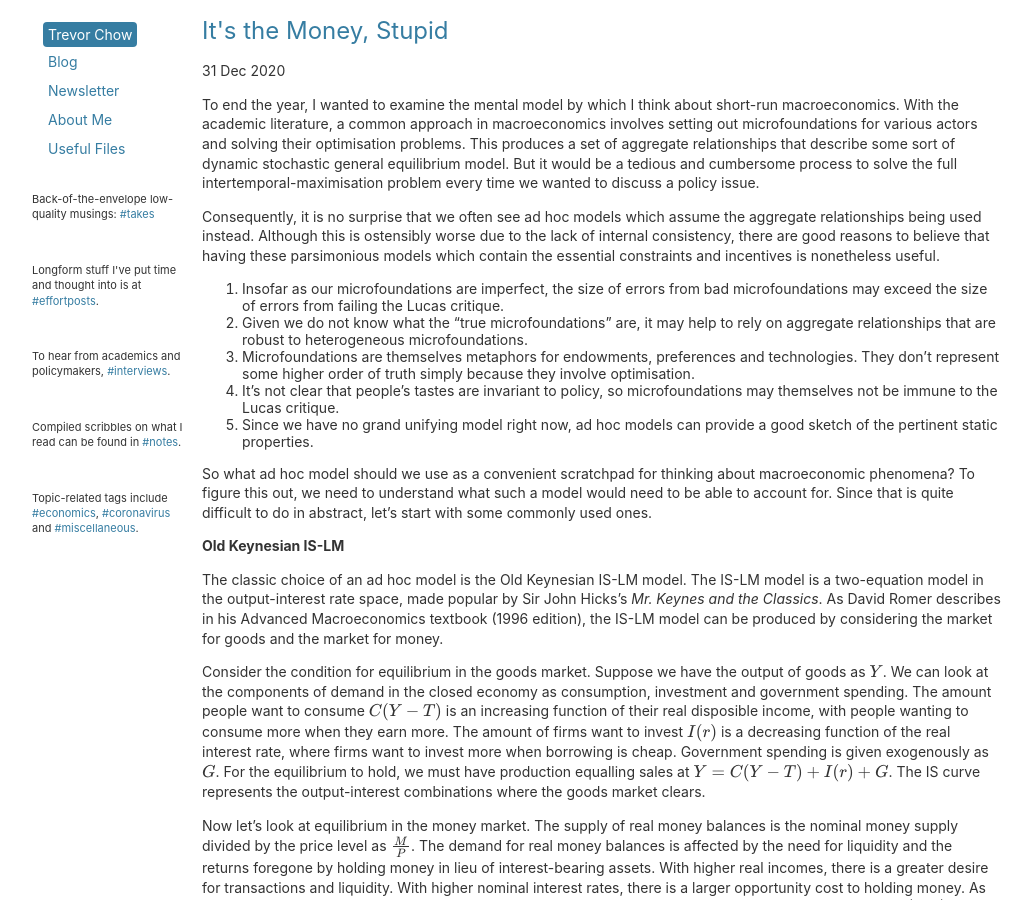
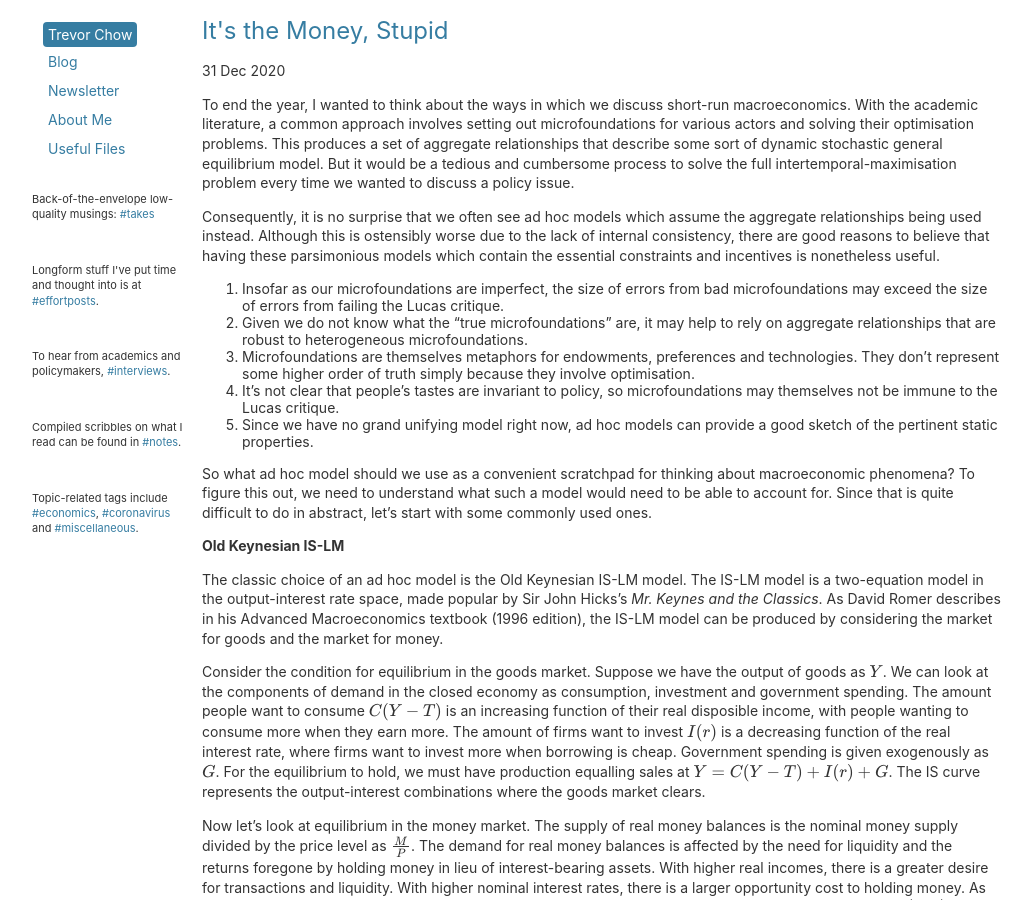
Before and after one commit to tmychow/tmychow.github.io, a Jekyll site: the page built from _posts/2020-12-31-it's-the-money-stupid.md, in a window 1280 px wide and 900 px high. Shown: the whole window, without its empty margins (28-1059 px from the left). Built offline with Jekyll 4.4.1, drawn with Linux system fonts in a browser that asks for light colours; formulas are drawn with MathJax 3.

Commit message:
Update 2020-12-31-it's-the-money-stupid.md

```diff
--- a/_posts/2020-12-31-it's-the-money-stupid.md
+++ b/_posts/2020-12-31-it's-the-money-stupid.md
@@ -5,7 +5,7 @@ date: 2020-12-31
 tags: economics effortposts
 ---
 
-To end the year, I wanted to examine the mental model by which I think about short-run macroeconomics. With the academic literature, a common approach in macroeconomics involves setting out microfoundations for various actors and solving their optimisation problems. This produces a set of aggregate relationships that describe some sort of dynamic stochastic general equilibrium model. But it would be a tedious and cumbersome process to solve the full intertemporal-maximisation problem every time we wanted to discuss a policy issue.
+To end the year, I wanted to think about the ways in which we discuss short-run macroeconomics. With the academic literature, a common approach involves setting out microfoundations for various actors and solving their optimisation problems. This produces a set of aggregate relationships that describe some sort of dynamic stochastic general equilibrium model. But it would be a tedious and cumbersome process to solve the full intertemporal-maximisation problem every time we wanted to discuss a policy issue.
 
 Consequently, it is no surprise that we often see ad hoc models which assume the aggregate relationships being used instead. Although this is ostensibly worse due to the lack of internal consistency, there are good reasons to believe that having these parsimonious models which contain the essential constraints and incentives is nonetheless useful.
 
@@ -49,7 +49,7 @@ $$ \text{AD curve}: y = \frac{h}{b+h}g + \frac{b}{b+h} (m-p)$$
 
 [George Akerlof describes](https://eml.berkeley.edu/~webfac/akerlof/e202_f07/lecture1.pdf) the three important questions of macroeconomics in the short run as the level of output, interest rates and prices, as well as how these are affected by the environment, fiscal policy and monetary policy. Unfortunately, an AD curve isn't enough to answer these questions, because its IS-LM foundations assume a fixed price level. We need to close out the model with a way of describing the aggregate supply of goods.
 
-This can be done in a few ways. The traditional Keynesian approach is to have a production function of $Y=F(N)$, where $N$ is the level of employment. Money wages are set at $\bar{w}$. The production function exhibits a positive marginal product with $F'(N)>0$ and a diminishing marginal product with $F''(N)<0$. Employers will hire up till the point where the marginal product of labour equals the real wage, where $F'(N)=\frac{\bar{w}}{P}$. Hence there is some aggregate supply function $Y=Y(P,\bar{w})$. One simplified functional form for this could be $p = \bar{w} + ay$.
+This can be done in a few ways. The traditional Keynesian approach is to have a production function of $Y=F(N)$, where $N$ is the level of employment. Money wages are set at $\bar{w}$. The production function exhibits a positive marginal product with $F'(N)>0$ and a diminishing marginal product with $F"(N)<0$. Employers will hire up till the point where the marginal product of labour equals the real wage, where $F'(N)=\frac{\bar{w}}{P}$. Hence there is some aggregate supply function $Y=Y(P,\bar{w})$. One simplified functional form for this could be $p = \bar{w} + ay$.
 
 The result of having three equations in three variables is that we can look at the following matrix of comparative static outcomes, seeing how changes in the fiscal variable, monetary variable or wages affect output, interest rates and prices.
 
@@ -65,7 +65,7 @@ The idea that it produces illustrative predictions is reiterated by [Mark Thoma]
 
 Indeed, [Paul Krugman](https://krugman.blogs.nytimes.com/2010/09/11/one-model-to-rule-them-all/), who is one of the biggest advocates for IS-LM, argues that the framework allowed him to make accurate predictions during the Great Recession. [Krugman notes](https://krugman.blogs.nytimes.com/2011/10/09/is-lmentary/) that IS-LM is especially helpful in considering liquidity traps, which he believes characterised the Great Recession. Consider the LM curve - once interest rates hit zero, people would choose to hold money in lieu of interest-bearing assets, since there would be no interest foregone. As such, conventional monetary policy which changes the money supply via open market operations that swap money for bonds will have no effect. It is only fiscal policy that can have an effect by shifting the IS curve to the right. This led [Krugman to suggest](https://krugman.blogs.nytimes.com/2014/03/28/what-i-mean-when-i-talk-about-is-lm-wonkish/) that "big deficits and huge increases in the monetary base would lead neither to soaring interest rates nor to soaring inflation".
 
-![Liquidity Trap](/assets/ISLMTrap.png){:width="675px"}
+![Liquidity Trap](/assets/ISLMTraps.png){:width="675px"}
 
 [Krugman observes](https://krugman.blogs.nytimes.com/2009/01/27/a-dark-age-of-macroeconomics-wonkish) that it also prevents one from "interpreting an accounting identity as a behavioural relationship". This sort of fallacious reasoning leads one to believe that any government borrowing must come at the expense of investment since savings equal investment, making any fiscal policy irrelevant. This is silly, because it ignores how the two re-equilibrate, which IS-LM highlights is the change in output.
 
```
